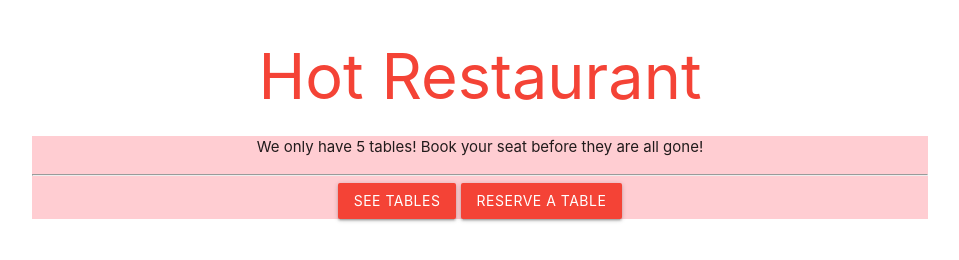
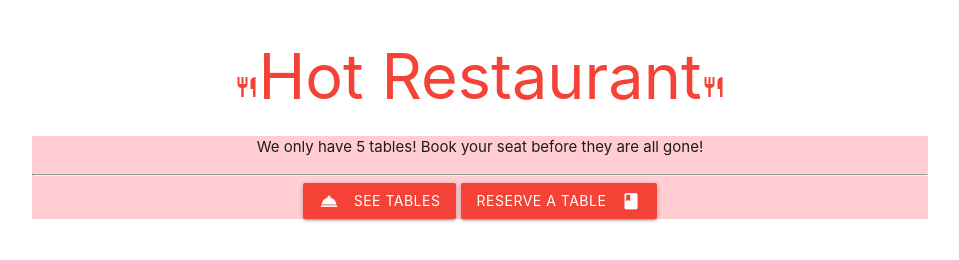
Before and after one commit to Mrjcowman/hot-restaurant-app, a website: page html/index.html in a window 1280 px wide. Shown: the whole page, without its empty margins (160-1119 px from the left). Drawn offline with nearby package versions, Linux system fonts and the light colour scheme.

Commit message:
Add material icons

```diff
--- a/html/index.html
+++ b/html/index.html
@@ -7,18 +7,19 @@
 
     <!-- Compiled and minified CSS -->
     <link rel="stylesheet" href="https://cdnjs.cloudflare.com/ajax/libs/materialize/1.0.0/css/materialize.min.css">
+    <link href="https://fonts.googleapis.com/icon?family=Material+Icons" rel="stylesheet">
     <link rel="stylesheet" href="../css/hot-restaurant.css">
 
 </head>
 <body>
     <header class="center-align">
-        <h1 class="red-text darken-4-text">Hot Restaurant</h1>
+        <h1 class="red-text darken-4-text"><i class="material-icons">restaurant</i>Hot Restaurant<i class="material-icons">restaurant</i></h1>
     </header>
     <main class="container center-align red lighten-4">
         <p>We only have <span class="numTables">5</span> tables! Book your seat before they are all gone!</p>
         <hr>
-        <a href="tables" class="waves-effect waves-light btn red">See Tables</a>
-        <a href="reserve" class="waves-effect waves-light btn red">Reserve a Table</a>
+        <a href="tables" class="waves-effect waves-light btn red"><i class="material-icons left">room_service</i> See Tables</a>
+        <a href="reserve" class="waves-effect waves-light btn red"><i class="material-icons right">book</i>Reserve a Table</a>
     </main>
 
 
```
